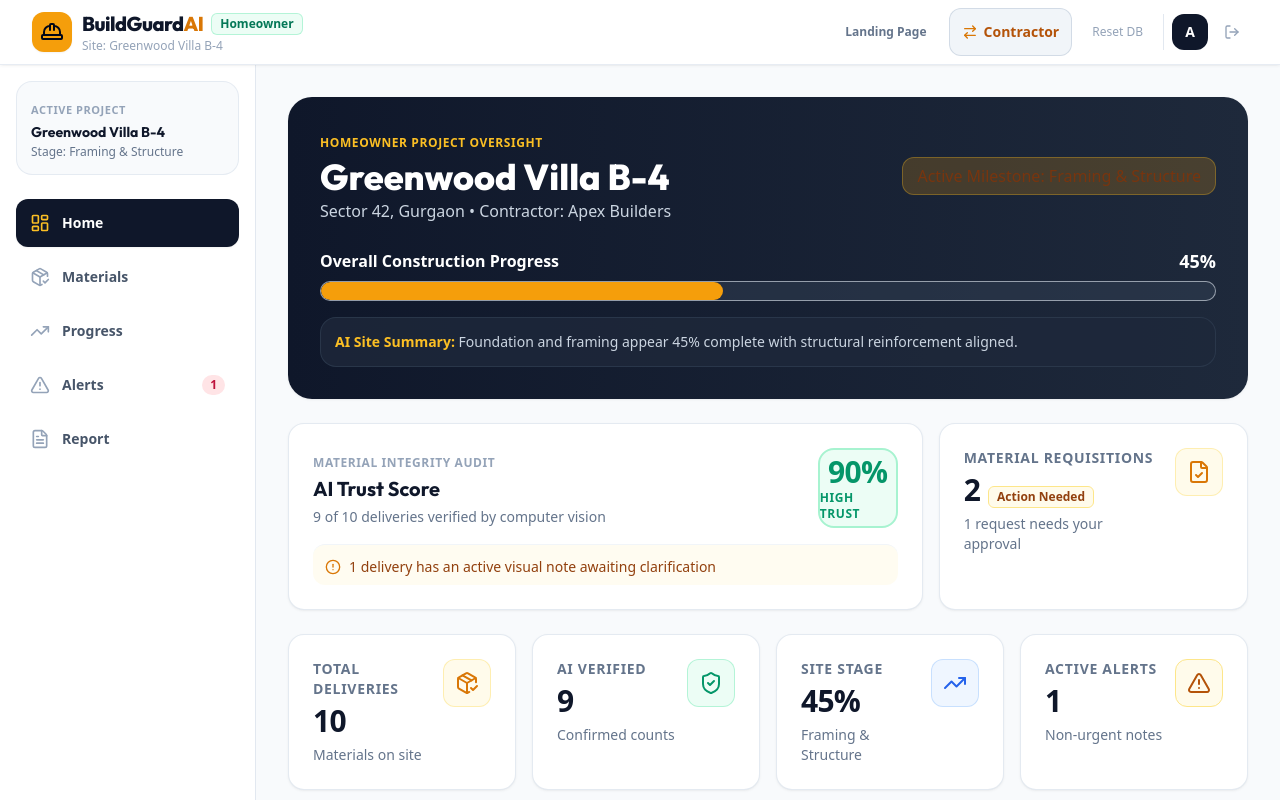
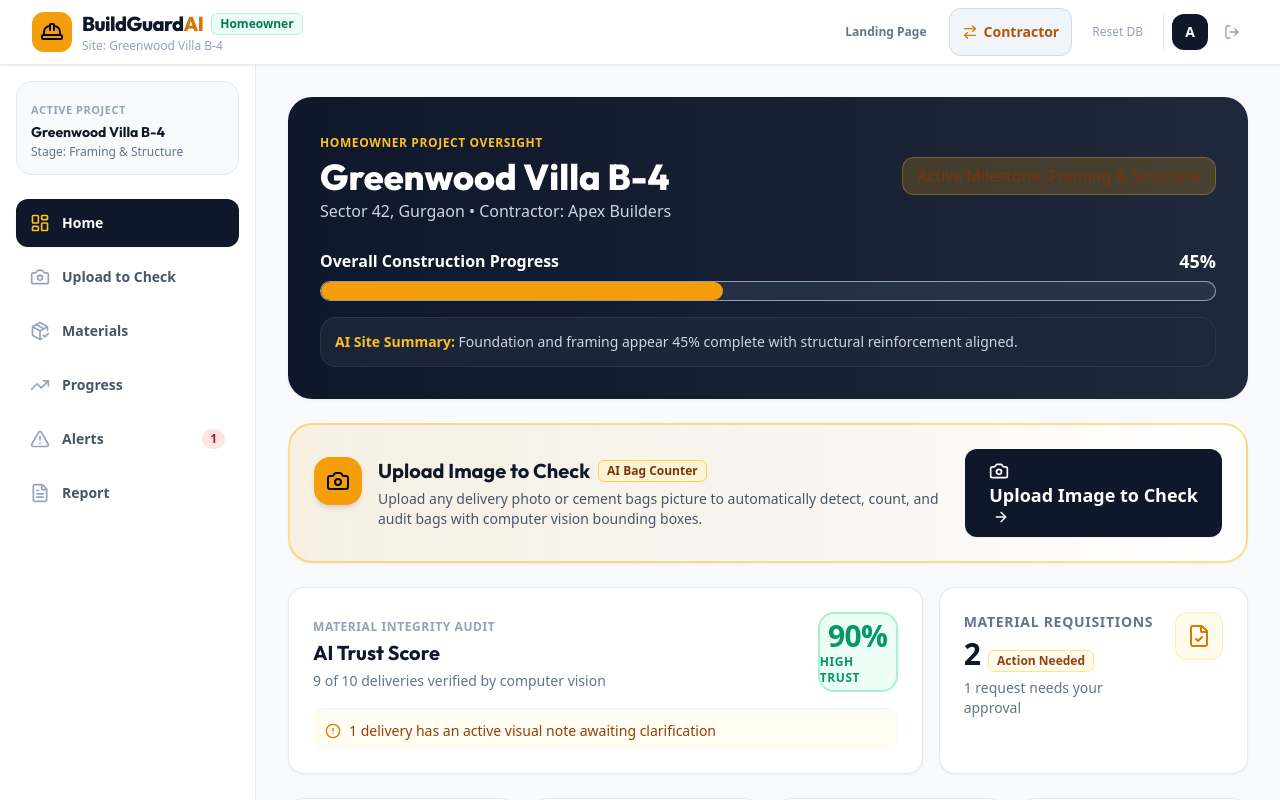
Before and after one commit to Sharmaditya2007/Buildguard, a React (Vite) app in the folder frontend/: page / in a window 1280 px wide. Both pictures are taken after a click on the button "Live Demo". Shown: the top 800 px of the page. Built offline with nearby package versions, Linux system fonts and the light colour scheme.

Commit message:
feat: add Upload to Check tab behind Home and direct image checking card on Homeowner dashboard

```diff
--- a/frontend/src/App.jsx
+++ b/frontend/src/App.jsx
@@ -82,6 +82,7 @@ export default function App() {
   // Homeowner Navigation Configuration
   const homeownerNav = [
     { id: 'dashboard', label: 'Home', icon: LayoutDashboard },
+    { id: 'check-image', label: 'Upload to Check', shortLabel: 'Check Image', icon: Camera },
     { id: 'materials', label: 'Materials', icon: PackageCheck },
     { id: 'progress', label: 'Progress', icon: TrendingUp },
     { id: 'alerts', label: 'Alerts', icon: AlertTriangle, badge: 1 },
@@ -121,6 +122,31 @@ export default function App() {
           {activeTab === 'dashboard' && (
             <HomeownerDashboard onNavigate={(tab) => setActiveTab(tab)} />
           )}
+          {activeTab === 'check-image' && (
+            <div className="max-w-4xl mx-auto space-y-6">
+              <div className="flex flex-col sm:flex-row sm:items-center justify-between gap-4">
+                <div>
+                  <h1 className="text-2xl sm:text-3xl font-heading font-extrabold text-slate-900">
+                    Upload Image to Check (AI Bag Counter)
+                  </h1>
+                  <p className="text-sm md:text-base text-slate-500 mt-1">
+                    Upload any delivery photo from your phone or computer to automatically count cement bags and audit quantities.
+                  </p>
+                </div>
+                <Button
+                  variant="outline"
+                  size="sm"
+                  onClick={() => setActiveTab('dashboard')}
+                  className="self-start sm:self-auto cursor-pointer"
+                >
+                  ← Back to Home
+                </Button>
+              </div>
+              <Card className="p-5 sm:p-8 bg-white border border-slate-200 shadow-sm rounded-3xl">
+                <AiBagCounter initialImage="/cement-5-bags.jpg" />
+              </Card>
+            </div>
+          )}
           {activeTab === 'materials' && <MaterialHistory />}
           {activeTab === 'progress' && <ProgressHistory />}
           {activeTab === 'alerts' && <AiAlertsPage />}
--- a/frontend/src/components/common/AiBagCounter.jsx
+++ b/frontend/src/components/common/AiBagCounter.jsx
@@ -23,20 +23,28 @@ import {
  * displaying real-time visual bounding boxes and confidence scores.
  */
 export const AiBagCounter = ({
-  initialImage = null,
+  initialImage = '/cement-5-bags.jpg',
   materialType = 'Cement Bags',
   onCountConfirmed,
   compact = false
 }) => {
-  const [imageSrc, setImageSrc] = useState(initialImage || 'https://images.unsplash.com/photo-1589939705384-5185137a7f0f?w=800&auto=format&fit=crop&q=60');
-  const [fileName, setFileName] = useState('');
+  const [imageSrc, setImageSrc] = useState(initialImage);
+  const [fileName, setFileName] = useState('5_Cement_Bags_Delivery.jpg');
   const [analyzing, setAnalyzing] = useState(false);
-  const [detectedCount, setDetectedCount] = useState(150);
-  const [confidence, setConfidence] = useState(96);
-  const [layersCount, setLayersCount] = useState({ rows: 5, cols: 5, depth: 6 });
-  const [boundingBoxes, setBoundingBoxes] = useState([]);
+  const [detectedCount, setDetectedCount] = useState(5);
+  const [confidence, setConfidence] = useState(98);
+  const [layersCount, setLayersCount] = useState({ rows: 4, cols: 1, depth: 1 });
+  const [boundingBoxes, setBoundingBoxes] = useState([
+    { id: 1, left: 27, top: 64, width: 32, height: 18, label: 'Bag #1 (Bottom flat)', confidence: '98.5' },
+    { id: 2, left: 28, top: 50, width: 31, height: 16, label: 'Bag #2 (Layer 2)', confidence: '98.2' },
+    { id: 3, left: 31, top: 38, width: 28, height: 14, label: 'Bag #3 (Layer 3)', confidence: '97.8' },
+    { id: 4, left: 30, top: 24, width: 28, height: 15, label: 'Bag #4 (Top flat)', confidence: '98.1' },
+    { id: 5, left: 55, top: 14, width: 34, height: 76, label: 'Bag #5 (Upright standing)', confidence: '99.0' },
+  ]);
   const [showBoxes, setShowBoxes] = useState(true);
-  const [analysisSummary, setAnalysisSummary] = useState('Palletized stack detected: ~150 bags calculated across 6 tiers with 96% confidence.');
+  const [analysisSummary, setAnalysisSummary] = useState(
+    'Discrete Delivery Detected: Exactly 5 cement bags counted (4 stacked horizontally on left + 1 upright bag on right) with 98% confidence.'
+  );
 
   const fileInputRef = useRef(null);
   const imageRef = useRef(null);
--- a/frontend/src/components/layout/BottomNav.jsx
+++ b/frontend/src/components/layout/BottomNav.jsx
@@ -3,7 +3,10 @@ import React from 'react';
 export const BottomNav = ({ items = [], activeTab, onTabChange }) => {
   return (
     <nav className="md:hidden fixed bottom-0 left-0 right-0 z-40 bg-white border-t border-slate-200 shadow-lg pb-safe">
-      <div className="grid grid-cols-5 h-16 items-center px-1">
+      <div
+        className="grid h-16 items-center px-1"
+        style={{ gridTemplateColumns: `repeat(${items.length}, minmax(0, 1fr))` }}
+      >
         {items.map((item) => {
           const Icon = item.icon;
           const isActive = activeTab === item.id;
@@ -28,7 +31,7 @@ export const BottomNav = ({ items = [], activeTab, onTabChange }) => {
                 <Icon className={`w-5 h-5 ${isActive ? 'stroke-[2.5]' : 'stroke-2'}`} />
               </div>
               <span className={`text-[11px] font-bold mt-0.5 truncate max-w-[64px] ${isActive ? 'text-amber-700' : 'text-slate-500'}`}>
-                {item.label}
+                {item.shortLabel || item.label}
               </span>
             </button>
           );
--- a/frontend/src/pages/homeowner/HomeownerDashboard.jsx
+++ b/frontend/src/pages/homeowner/HomeownerDashboard.jsx
@@ -115,6 +115,37 @@ export const HomeownerDashboard = ({ onNavigate }) => {
         </p>
       </div>
 
+      {/* Upload Image to Check - AI Bag Counter Banner */}
+      <div className="bg-gradient-to-r from-amber-500/10 via-amber-500/5 to-white border-2 border-amber-400/50 rounded-3xl p-5 md:p-6 shadow-sm flex flex-col md:flex-row md:items-center justify-between gap-4">
+        <div className="flex items-start gap-4">
+          <div className="w-12 h-12 rounded-2xl bg-amber-500 text-slate-950 flex items-center justify-center font-bold flex-shrink-0 shadow-md">
+            <Camera className="w-6 h-6" />
+          </div>
+          <div>
+            <div className="flex items-center gap-2">
+              <h3 className="text-lg md:text-xl font-bold font-heading text-slate-900">
+                Upload Image to Check
+              </h3>
+              <Badge variant="brand" size="sm">AI Bag Counter</Badge>
+            </div>
+            <p className="text-sm text-slate-600 mt-1 max-w-xl">
+              Upload any delivery photo or cement bags picture to automatically detect, count, and audit bags with computer vision bounding boxes.
+            </p>
+          </div>
+        </div>
+
+        <Button
+          variant="primary"
+          size="lg"
+          className="flex items-center justify-center gap-2 bg-amber-500 hover:bg-amber-400 text-slate-950 font-bold border-none shadow-md cursor-pointer self-start md:self-auto flex-shrink-0"
+          onClick={() => onNavigate('check-image')}
+        >
+          <Camera className="w-5 h-5" />
+          Upload Image to Check
+          <ArrowRight className="w-4 h-4 ml-1" />
+        </Button>
+      </div>
+
       {/* Trust Gauge & Stat Cards */}
       <div className="grid grid-cols-1 md:grid-cols-3 gap-4">
         <div className="md:col-span-2">
@@ -176,7 +207,14 @@ export const HomeownerDashboard = ({ onNavigate }) => {
         <h3 className="text-lg md:text-xl font-bold text-slate-900 font-heading">
           Quick Actions
         </h3>
-        <div className="grid grid-cols-1 sm:grid-cols-3 gap-3">
+        <div className="grid grid-cols-1 sm:grid-cols-2 lg:grid-cols-4 gap-3">
+          <QuickActionTile
+            title="Upload Image to Check"
+            subtitle="AI cement bag counter & audit"
+            icon={Camera}
+            iconBg="bg-amber-500 text-slate-950 font-bold"
+            onClick={() => onNavigate('check-image')}
+          />
           <QuickActionTile
             title="Material Deliveries"
             subtitle="View invoices, photos & AI counts"
@@ -186,7 +224,7 @@ export const HomeownerDashboard = ({ onNavigate }) => {
           <QuickActionTile
             title="Site Photos Timeline"
             subtitle="Visual proof of structural progress"
-            icon={Camera}
+            icon={TrendingUp}
             iconBg="bg-emerald-100 text-emerald-800"
             onClick={() => onNavigate('progress')}
           />
```
